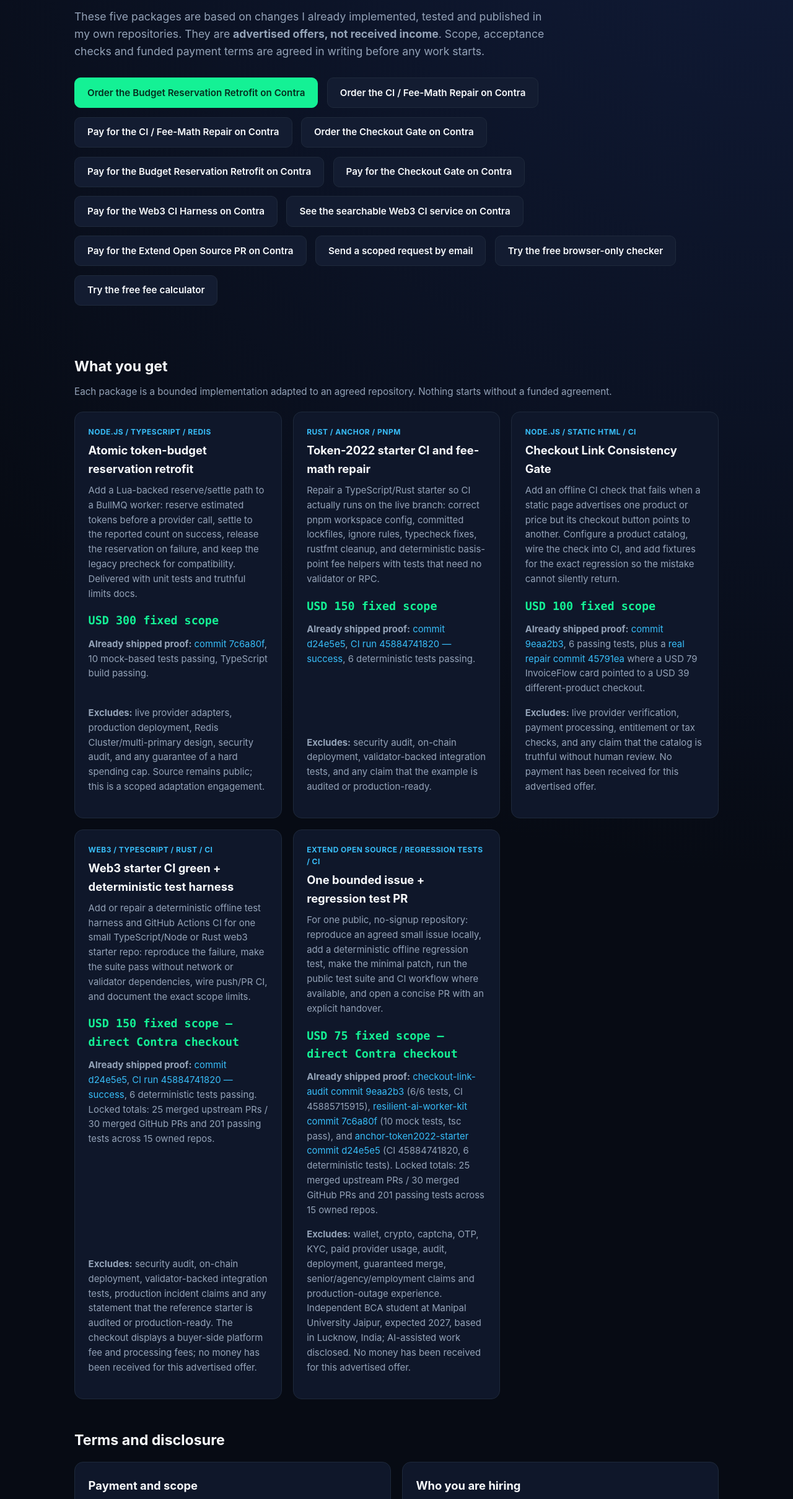
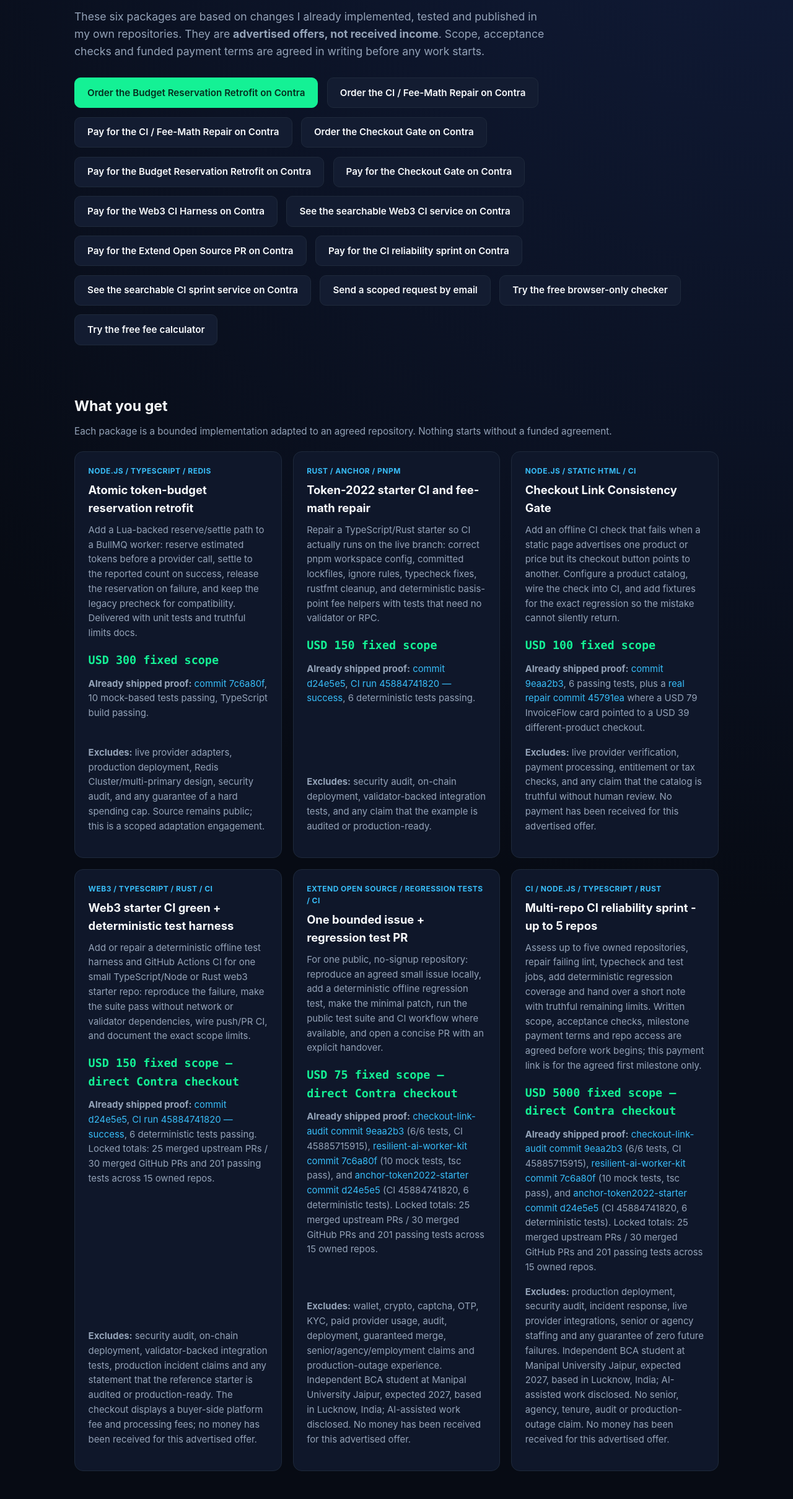
Before and after one commit to sidsri14/sidsri14.github.io, a plain HTML site: page implementation-packages.html in a window 1280 px wide. Shown: the part 327-2745 px from the top of the page at 62% size. Drawn offline with Linux system fonts and the light colour scheme.

Commit message:
Add sixth fixed-scope CI sprint offer and direct payment link

```diff
--- a/implementation-packages.html
+++ b/implementation-packages.html
@@ -4,7 +4,7 @@
   <meta charset="utf-8" />
   <meta name="viewport" content="width=device-width, initial-scale=1" />
   <title>Shipped Implementation Fixes — Fixed-Scope Offers</title>
-  <meta name="description" content="Five fixed-scope implementation offers based on publicly shipped commits: atomic BullMQ token-budget reservation, Token-2022 starter CI/fee-math repair, offline checkout-link consistency gate, a web3 starter CI/deterministic-test harness, and a bounded Extend Open Source issue-to-PR package. Direct Contra checkout links; advertised prices only, scope and payment agreed before work." />
+  <meta name="description" content="Six fixed-scope implementation offers based on publicly shipped commits: atomic BullMQ token-budget reservation, Token-2022 starter CI/fee-math repair, offline checkout-link consistency gate, a web3 starter CI/deterministic-test harness, a bounded Extend Open Source issue-to-PR package, and a multi-repo CI reliability sprint. Direct Contra checkout links; advertised prices only, scope and payment agreed before work." />
   <link rel="canonical" href="https://sidsri14.github.io/implementation-packages.html" />
   <link rel="alternate" type="application/json" href="offers.json" />
   <link rel="alternate" type="text/plain" href="llms.txt" />
@@ -30,7 +30,7 @@
       <div class="pill">FIXED-SCOPE IMPLEMENTATION OFFERS</div>
       <h1>Shipped fixes you can verify before hiring</h1>
       <p>
-        These five packages are based on changes I already implemented, tested and published in my own
+        These six packages are based on changes I already implemented, tested and published in my own
         repositories. They are <strong>advertised offers, not received income</strong>. Scope, acceptance checks
         and funded payment terms are agreed in writing before any work starts.
       </p>
@@ -44,6 +44,8 @@
         <a class="btn btn-secondary" href="https://contra.com/payment-link/Lwo3Xem4-web3-starter-ci-green-deterministic-test-harness" target="_blank" rel="noopener">Pay for the Web3 CI Harness on Contra</a>
         <a class="btn btn-secondary" href="https://contra.com/s/sAWPAWLs-web3-starter-ci-green-deterministic-test-harness" target="_blank" rel="noopener">See the searchable Web3 CI service on Contra</a>
         <a class="btn btn-secondary" href="https://contra.com/payment-link/TvcMvVpE-extend-open-source-one-bounded-issue-regression-test-pr" target="_blank" rel="noopener">Pay for the Extend Open Source PR on Contra</a>
+        <a class="btn btn-secondary" href="https://contra.com/payment-link/ftNK8ixa-multi-repo-ci-reliability-sprint-up-to-5-repos" target="_blank" rel="noopener">Pay for the CI reliability sprint on Contra</a>
+        <a class="btn btn-secondary" href="https://contra.com/s/UcXLRcRB-multi-repo-ci-reliability-sprint-up-to-5-repos" target="_blank" rel="noopener">See the searchable CI sprint service on Contra</a>
         <a class="btn btn-secondary" href="request-work.html">Send a scoped request by email</a>
         <a class="btn btn-secondary" href="checkout-audit.html">Try the free browser-only checker</a>
         <a class="btn btn-secondary" href="fee-math-calculator.html">Try the free fee calculator</a>
@@ -176,6 +178,34 @@
             disclosed. No money has been received for this advertised offer.
           </p>
         </article>
+
+        <article class="card">
+          <div>
+            <div class="card-tag">CI / Node.js / TypeScript / Rust</div>
+            <h3>Multi-repo CI reliability sprint - up to 5 repos</h3>
+            <p>
+              Assess up to five owned repositories, repair failing lint, typecheck and test jobs, add
+              deterministic regression coverage and hand over a short note with truthful remaining limits.
+              Written scope, acceptance checks, milestone payment terms and repo access are agreed before
+              work begins; this payment link is for the agreed first milestone only.
+            </p>
+            <div class="price">USD 5000 fixed scope — direct Contra checkout</div>
+            <p>
+              <strong>Already shipped proof:</strong>
+              <a href="https://github.com/sidsri14/checkout-link-audit/commit/9eaa2b3" target="_blank" rel="noopener">checkout-link-audit commit 9eaa2b3</a> (6/6 tests, CI 45885715915),
+              <a href="https://github.com/sidsri14/resilient-ai-worker-kit/commit/7c6a80f" target="_blank" rel="noopener">resilient-ai-worker-kit commit 7c6a80f</a> (10 mock tests, tsc pass),
+              and <a href="https://github.com/sidsri14/solana-anchor-token2022-starter/commit/d24e5e5" target="_blank" rel="noopener">anchor-token2022-starter commit d24e5e5</a> (CI 45884741820, 6 deterministic tests).
+              Locked totals: 25 merged upstream PRs / 30 merged GitHub PRs and 201 passing tests across 15 owned repos.
+            </p>
+          </div>
+          <p>
+            <strong>Excludes:</strong> production deployment, security audit, incident response, live provider
+            integrations, senior or agency staffing and any guarantee of zero future failures. Independent
+            BCA student at Manipal University Jaipur, expected 2027, based in Lucknow, India; AI-assisted work
+            disclosed. No senior, agency, tenure, audit or production-outage claim. No money has been received
+            for this advertised offer.
+          </p>
+        </article>
       </div>
     </section>
 
```
Also changed, not shown: offers.json (+20 -0 lines), llms.txt, 1 other file.
